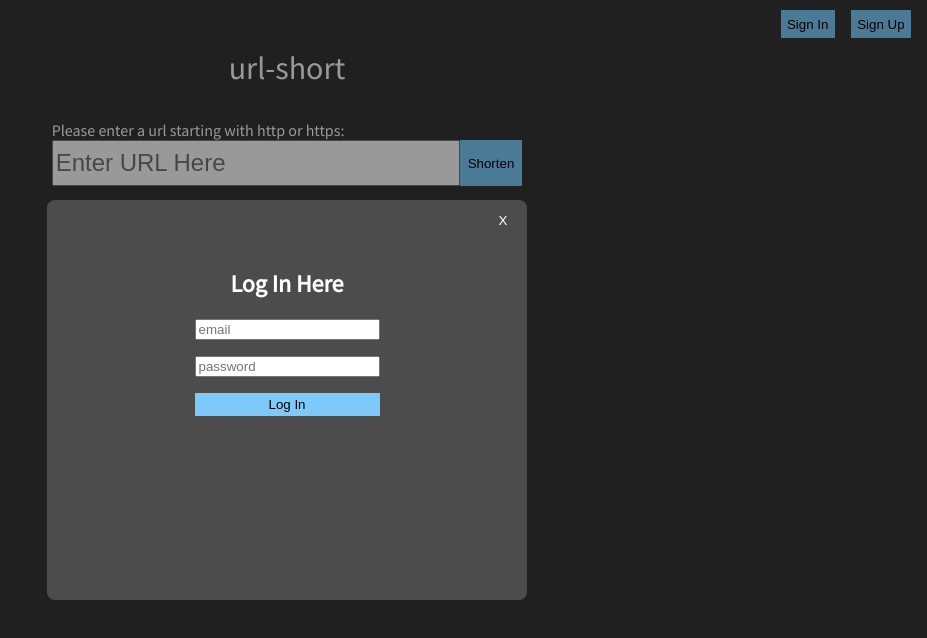
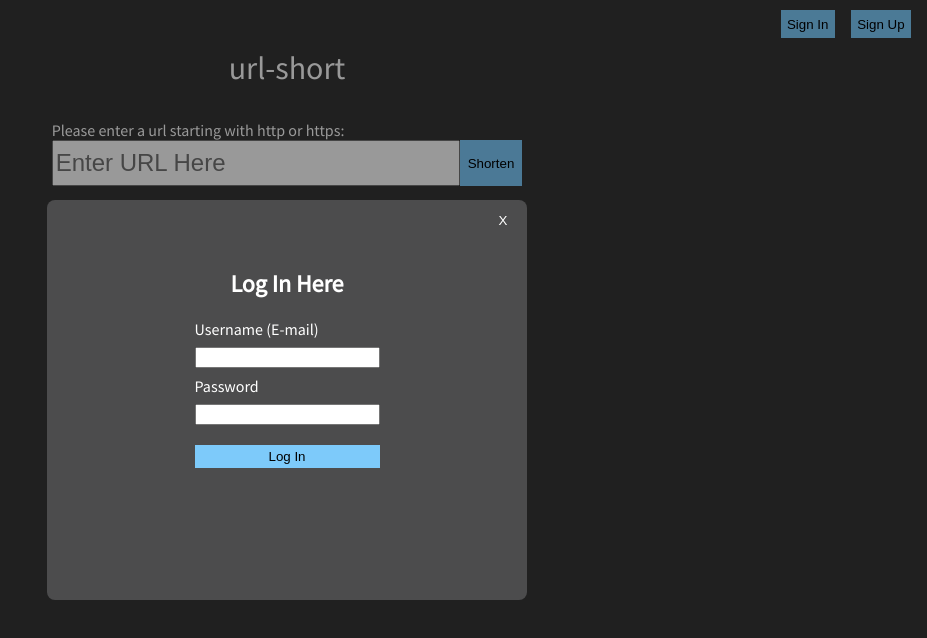
Before and after one commit to jmv1006/urlshort-fe, a Vue app: page / in a window 1280 px wide. Both pictures are taken after a click on the button "Sign In". Shown: the top 638 px of the page, without its empty margins (353-1280 px from the left). Built offline with nearby package versions, Linux system fonts and the light colour scheme.

Commit message:
finished styling sign up

```diff
--- a/src/components/Footer.vue
+++ b/src/components/Footer.vue
@@ -8,6 +8,8 @@
 <style scoped>
     .footer {
         width: 100%;
+        margin-top: 1rem;
+        margin-bottom: 1rem;
         display: flex;
         align-items: center;
         justify-content: center;
--- a/src/components/HomePage.vue
+++ b/src/components/HomePage.vue
@@ -2,6 +2,7 @@
 import InputContainer from './InputContainer.vue';
 import BaseModal from './BaseModal.vue';
 import Header from './Header.vue';
+import Footer from './Footer.vue';
 import { reactive } from 'vue';
 import UserSavedUrls from './UserSavedUrls.vue';
 import useStore from '../store/store';
--- a/src/components/LogIn.vue
+++ b/src/components/LogIn.vue
@@ -43,8 +43,10 @@ import UserInterface from '../Config/Interfaces/UserInterface';
   <div class="logInContent">
     <h2>Log In Here</h2>
     <form class="logInForm" @submit.prevent @submit="fetchLogIn">
-      <input type="text" placeholder="email" v-model="state.username"/>
-      <input type="password" placeholder="password" v-model="state.password"/>
+      <label>Username (E-mail)</label>
+      <input type="text" v-model="state.username"/>
+      <label>Password</label>
+      <input type="password" v-model="state.password"/>
       <button type="submit" class="logInSubmitButton">Log In</button>
       <div v-if="state.error" class="errorMessage">Error Signing In</div>
     </form>
@@ -70,22 +72,23 @@ import UserInterface from '../Config/Interfaces/UserInterface';
   .logInForm {
     display: flex;
     flex-direction: column;
-    gap: 1rem;
+    gap: 0.5rem;
   }
 
   .errorMessage {
-    color: red;
     width: 100%;
     text-align: center;
   }
 
   .logInSubmitButton {
+    margin-top: 0.75rem;
     background-color: #7dcafa;
     border: none;
     padding: .25rem;
   }
 
   .logInSubmitButton:hover {
+    margin-top: 0.75rem;
     background-color: #7dcafa;
     border: none;
     padding: .25rem;
--- a/src/components/SignUp.vue
+++ b/src/components/SignUp.vue
@@ -69,13 +69,16 @@ import UserInterface from '../Config/Interfaces/UserInterface';
     <div class="signUpContent">
       <h2>Sign Up</h2>
       <form class="signUpForm" @submit.prevent @submit="createUser">
-        <input type="email" placeholder="Email (Username)" v-model="state.username"/>
-        <input type="password" placeholder="Password" v-model="state.password" v-on:input="setPasswordsMatch"/>
-        <input type="password" placeholder="Confirm Password" v-model="state.confirmedPassword" v-on:input="setPasswordsMatch"/>
+        <label>Username (Email)</label>
+        <input type="email" v-model="state.username"/>
+        <label>Password (At least 8 characters)</label>
+        <input type="password" v-model="state.password" v-on:input="setPasswordsMatch"/>
+        <label>Confirm Password</label>
+        <input type="password" v-model="state.confirmedPassword" v-on:input="setPasswordsMatch"/>
         <button class="signUpButton" v-if="!state.loading" type="submit">Sign Up</button>
       </form>
       <div v-if="!state.passwordsMatch" class="errorText">Passwords Do Not Match</div>
-      <div v-if="state.error" class="errorText">Error Creating User</div>
+      <div v-if="state.error" class="errorText">Error Signing Up</div>
     </div>
 </template>
 
@@ -91,7 +94,7 @@ import UserInterface from '../Config/Interfaces/UserInterface';
   .signUpForm {
     display: flex;
     flex-direction: column;
-    gap: 0.75rem;
+    gap: 0.5rem;
 
   }
 
--- a/src/components/UserSavedUrls.vue
+++ b/src/components/UserSavedUrls.vue
@@ -1,10 +1,15 @@
 <script setup lang="ts">
 import URLSave from '../Config/Interfaces/UrlSave';
 import useStore from '../store/store';
+import { reactive } from 'vue';
 
 const store = useStore();
 
 const user = store.getUser();
+
+const state = reactive({
+  copied: new Set()
+});
 
 const fetchUserSaves = async () => {
     const res = await fetch(`/api/url/user/${user?.id}`);
@@ -29,16 +34,25 @@ const deleteURLSave = async (saveId: string) => {
   }
 }
 
+const copyURL = (url: string) => {
+  navigator.clipboard.writeText("https://url-short.dev/" + url);
+  state.copied.add(url);
+}
+
 fetchUserSaves();
 </script>
 
 <template>
   <div class="savedUrlsContainer">
-    <h3>Saved Links: </h3>
+    <h3>Saved Links:</h3>
+    <div v-if="store.getURLSaves().length == 0">You have no URLs saved!</div>
     <li v-for="urlSave in store.getURLSaves()" class="savedURLWrapper">
         <div>{{ "url-short.dev/" + urlSave.urlInfo.url }}</div>
         <div class="redirectText">- {{ urlSave.urlInfo.redirect }}</div>
-        <button class="deleteButton" @click="deleteURLSave(urlSave.id)">Delete</button>
+        <div class="buttonContainer">
+          <button class="baseButton" @click="copyURL(urlSave.urlInfo.url)">{{ state.copied.has(urlSave.urlInfo.url) ? "Copied" : "Copy" }}</button>
+          <button class="baseButton" @click="deleteURLSave(urlSave.id)">Delete</button>
+        </div>
     </li>
   </div>
 </template>
@@ -57,18 +71,24 @@ fetchUserSaves();
 }
 
 .redirectText {
-  margin-left: 2rem;
+  width: 85%;
+  margin-left: 1rem;
   margin-bottom: 1rem;
 }
 
-.deleteButton {
+.buttonContainer {
+  display: flex;
+  gap: 0.5rem;
+}
+
+.baseButton {
   width: 5rem;
   background-color: #7dcafa;
   border: none;
   padding: 0.4rem;
 }
 
-.deleteButton:hover {
+.baseButton:hover {
   background-color: #7dcafa;
   border: none;
   padding: 0.4rem;
--- a/src/style.css
+++ b/src/style.css
@@ -1,16 +1,18 @@
 
 body {
-    position: fixed;
     margin: 0;
     font-family: 'Source Sans Pro', sans-serif;
 }
 
 #app {
     width: 100vw;
-    height: 100vh;
+    min-height: 100vh;
     display: flex;
     flex-direction: column;
     align-items: center;
+    justify-content: start;
     background-color: #363636;
     color: white;
+    overflow-y: auto;
+    overflow-x: hidden;
 }
--- a/vite.config.ts
+++ b/vite.config.ts
@@ -7,8 +7,8 @@ export default defineConfig({
   server: {
     proxy: {
       '/api': {
-        //target: "https://jmv1006-url-short.herokuapp.com/",
-        target: "http://localhost:8080/",
+        target: "https://jmv1006-url-short.herokuapp.com/",
+        //target: "http://localhost:8080/",
         changeOrigin: true,
         rewrite: (path) => path.replace(/^\/api/, '')
     }
```
